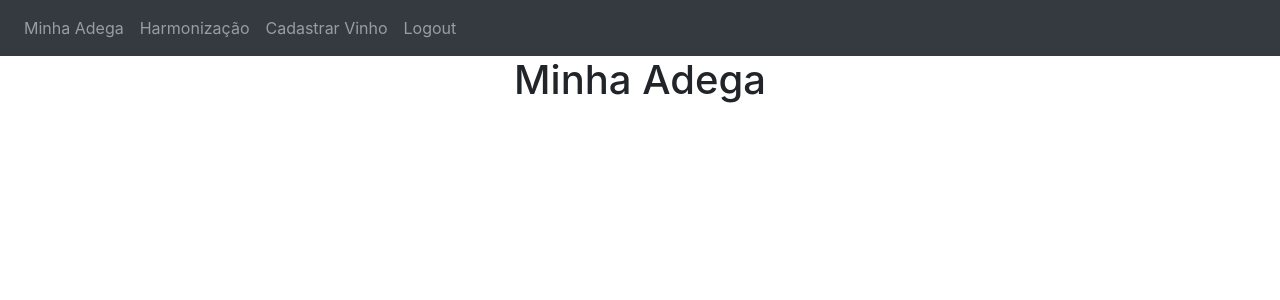
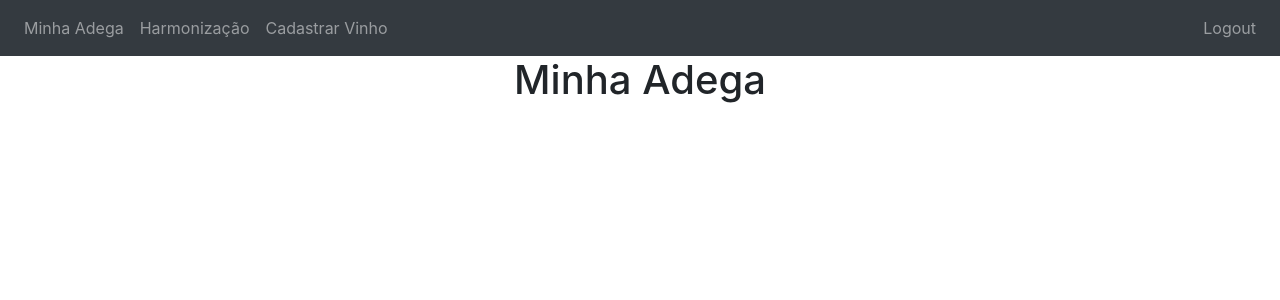
Before and after one commit to Maria0419/vinhoteca3, a Flask app: page / in a window 1280 px wide. Shown: the top 300 px of the page. Run offline with Flask 3, Linux system fonts and the light colour scheme; a user stored in the database is signed in; data comes from the database, SQL or seed files in the repository; some libraries are stand-ins or nearby versions.

Commit message:
logout na direita

```diff
--- a/Vinhoteca/website/templates/base.html
+++ b/Vinhoteca/website/templates/base.html
@@ -19,28 +19,28 @@
   </head>
   <body>
     <nav class="navbar navbar-expand-lg navbar-dark bg-dark">
-      <button
-        class="navbar-toggler"
-        type="button"
-        data-toggle="collapse"
-        data-target="#navbar"
-      >
+      <button class="navbar-toggler" type="button" data-toggle="collapse" data-target="#navbar">
         <span class="navbar-toggler-icon"></span>
       </button>
       <div class="collapse navbar-collapse" id="navbar">
-        <div class="navbar-nav">
+        <div class="navbar-nav mr-auto">
           {% if user.is_authenticated %}
           <a class="nav-item nav-link" id="home" href="/">Minha Adega</a>
           <a class="nav-item nav-link" id="harmonizacao" href="/harmonizacao">Harmonização</a>
           <a class="nav-item nav-link" id="register" href="/cadastro">Cadastrar Vinho</a>
-          <a class="nav-item nav-link" id="logout" href="/logout">Logout</a>
           {% else %}
           <a class="nav-item nav-link" id="login" href="/login">Login</a>
           <a class="nav-item nav-link" id="signUp" href="/sign-up">Sign Up</a>
           {% endif %}
         </div>
+        <div class="navbar-nav ml-auto">
+          {% if user.is_authenticated %}
+          <a class="nav-item nav-link" id="logout" href="/logout">Logout</a>
+          {% endif %}
+        </div>
       </div>
     </nav>
+
 
     {% with messages = get_flashed_messages(with_categories=true) %} {% if
     messages %} {% for category, message in messages %} {% if category ==
```
